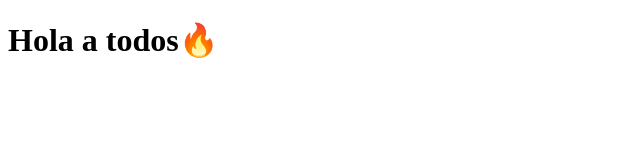
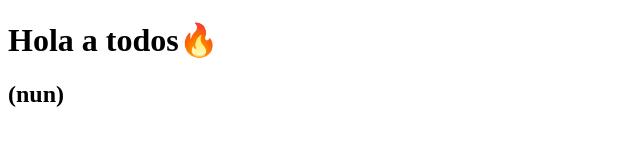
Before and after one commit to Y-Z911/Mi_Primer_Readme.md, a plain HTML site: page index.html in a window 1280 px wide. Shown: the whole page, without its empty margins (0-640 px from the left). Drawn offline with Linux system fonts and the light colour scheme.

Commit message:
Actualización del index

```diff
--- a/index.html
+++ b/index.html
@@ -7,6 +7,7 @@
 </head>
 <body>
     <h1>Hola a todos🔥</h1>
+    <h2>(nun)</h2>
     <script src="app.js"></script>
 </body>
 </html>
```
